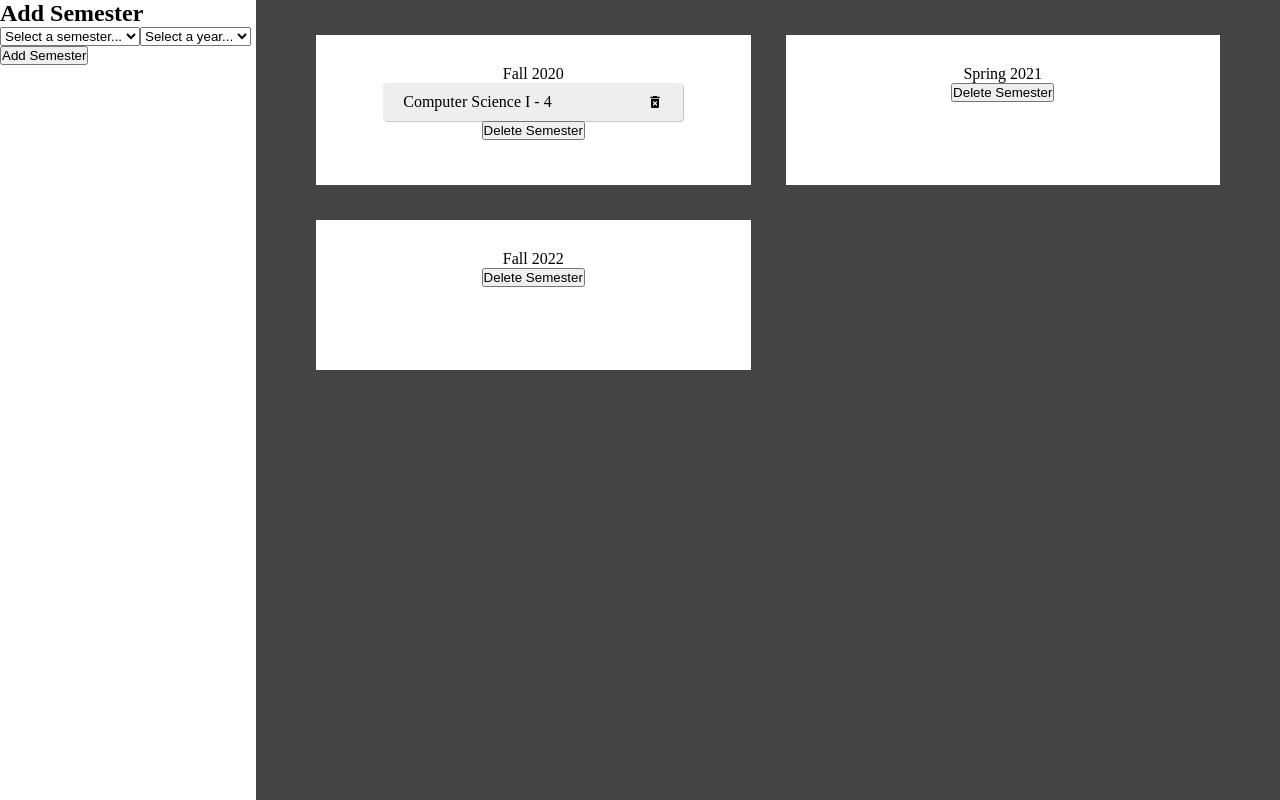
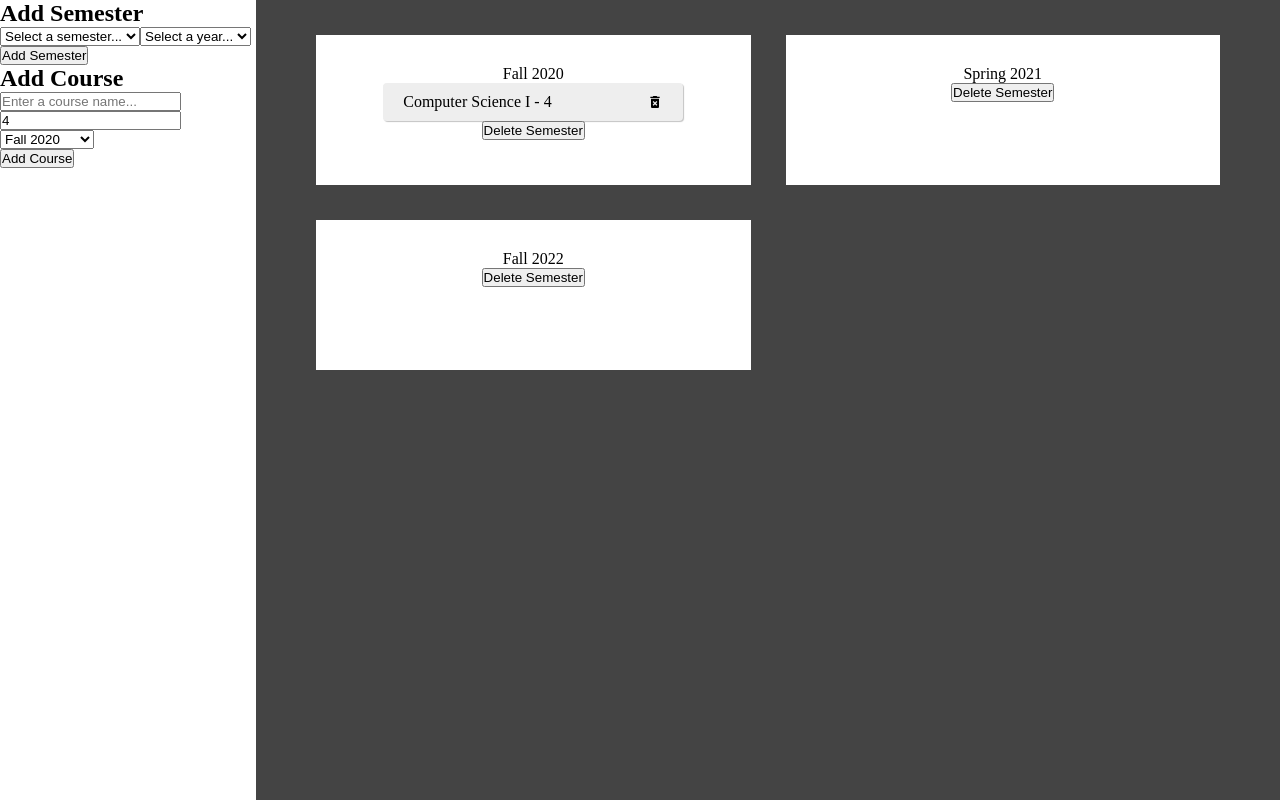
Before and after one commit to huynchu/degree-planner, a React (Create React App) app: page / in a window 1280 px wide. Built offline with nearby package versions, Linux system fonts and the light colour scheme.

Commit message:
implement courseForm inputs

```diff
--- /dev/null
+++ b/src/components/CourseForm.js
@@ -0,0 +1,62 @@
+import { useDispatch, useSelector } from "react-redux";
+import { changeCcreditSelect, changeCnameInput } from "../store";
+
+function CourseForm() {
+  const dispatch = useDispatch();
+  const semesters = useSelector(({ semesters: { data } }) => data);
+  const { courseName, selectedCredit } = useSelector(
+    ({ courseForm }) => courseForm
+  );
+
+  const handleCourseSubmit = (event) => {
+    event.preventDefault();
+  };
+
+  const renderedSemesterOptions = semesters.map((semester) => {
+    return (
+      <option value={semester.name} key={semester.name}>
+        {semester.name}
+      </option>
+    );
+  });
+
+  const handleCreditChange = (event) => {
+    dispatch(changeCcreditSelect(parseInt(event.target.value)));
+  };
+
+  const handleCourseNameChange = (event) => {
+    dispatch(changeCnameInput(event.target.value));
+  };
+  return (
+    <div>
+      <h2>Add Course</h2>
+      <form onSubmit={handleCourseSubmit}>
+        <div>
+          <input
+            type="text"
+            placeholder={"Enter a course name..."}
+            value={courseName}
+            onChange={handleCourseNameChange}
+          ></input>
+        </div>
+        <div>
+          <input
+            type="number"
+            value={String(selectedCredit)}
+            min={0}
+            step={1}
+            onChange={handleCreditChange}
+          ></input>
+        </div>
+        <div>
+          <select>{renderedSemesterOptions}</select>
+        </div>
+        <div>
+          <button type="submit">Add Course</button>
+        </div>
+      </form>
+    </div>
+  );
+}
+
+export default CourseForm;
--- a/src/components/Form.js
+++ /dev/null
@@ -1,44 +0,0 @@
-import { useDispatch, useSelector } from "react-redux";
-import SemesterForm from "./SemesterForm";
-
-function Form({ course }) {
-  const dispatch = useDispatch();
-  const semesters = useSelector(({ semesters: { data } }) => data);
-
-  const handleSemesterSubmit = (event) => {
-    event.preventDefault();
-  };
-
-  const handleCourseSubmit = (event) => {
-    event.preventDefault();
-  };
-
-  const renderedOptions = semesters.map((semester) => {
-    return (
-      <option value={semester.name} key={semester.name}>
-        {semester.name}
-      </option>
-    );
-  });
-  return (
-    <div>
-      <SemesterForm />
-      <div>
-        <h2>Add Course</h2>
-        <form onSubmit={handleCourseSubmit}>
-          <div>
-            <input type="text"></input>
-          </div>
-          <div>
-            <input type="number"></input>
-          </div>
-          <div>
-            <select>{renderedOptions}</select>
-          </div>
-        </form>
-      </div>
-    </div>
-  );
-}
-
-export default Form;
--- a/src/components/SideBar.js
+++ b/src/components/SideBar.js
@@ -1,10 +1,11 @@
-import Form from "./Form";
+import CourseForm from "./CourseForm";
 import SemesterForm from "./SemesterForm";
 
 function SideBar() {
   return (
     <div className="sidebar">
       <SemesterForm />
+      <CourseForm />
     </div>
   );
 }
--- a/src/store/slices/courseFormSlice.js
+++ b/src/store/slices/courseFormSlice.js
@@ -3,15 +3,15 @@ import { createSlice } from "@reduxjs/toolkit";
 const courseFormSlice = createSlice({
   name: "courseForm",
   initialState: {
-    cnameInput: "",
-    ccreditSelect: 4,
+    courseName: "",
+    selectedCredit: 4,
   },
   reducers: {
     changeCnameInput(state, action) {
-      state.cnameInput = action.payload;
+      state.courseName = action.payload;
     },
     changeCcreditSelect(state, action) {
-      state.ccreditSelect = action.payload;
+      state.selectedCredit = action.payload;
     },
   },
 });
```
